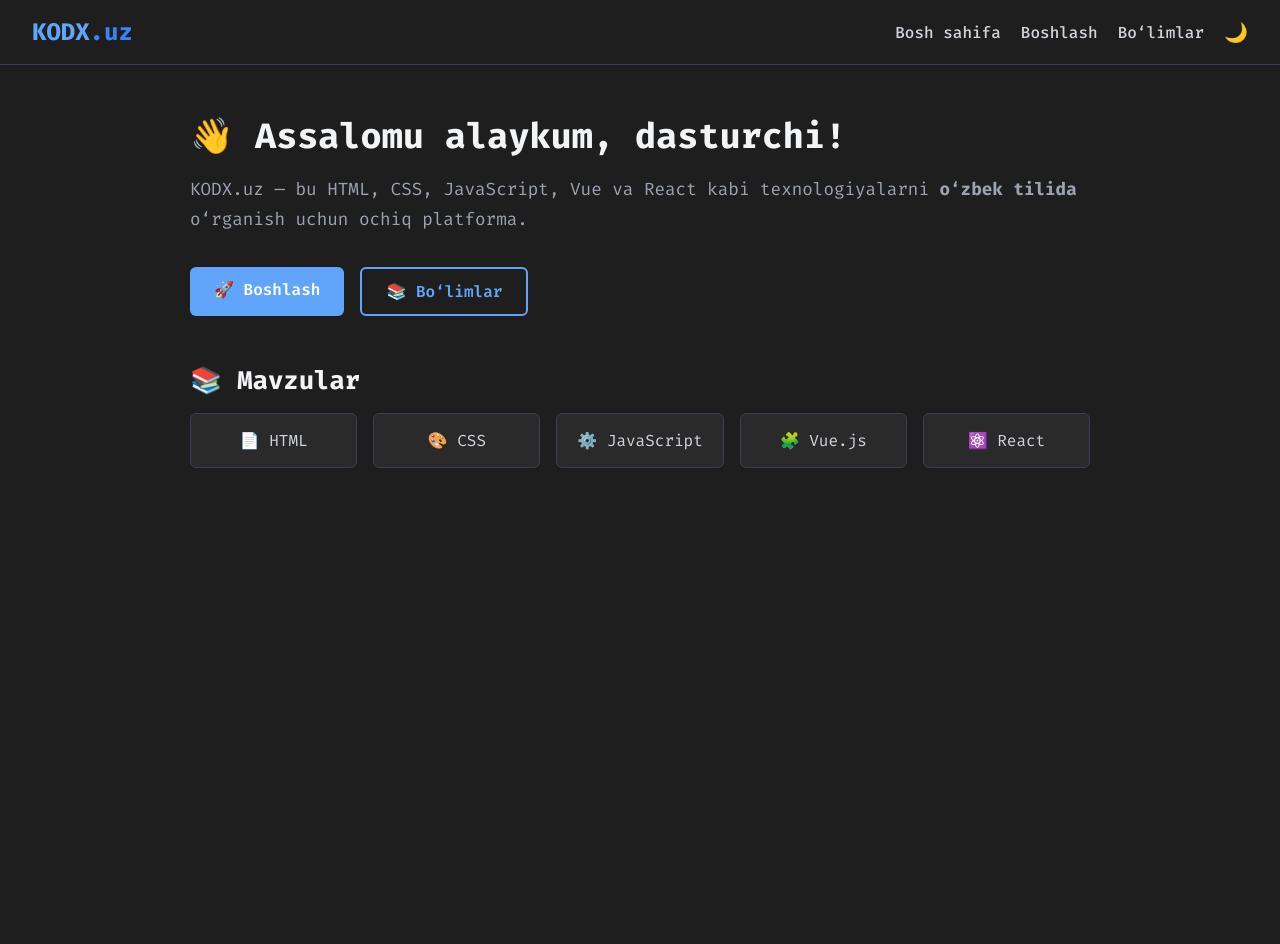
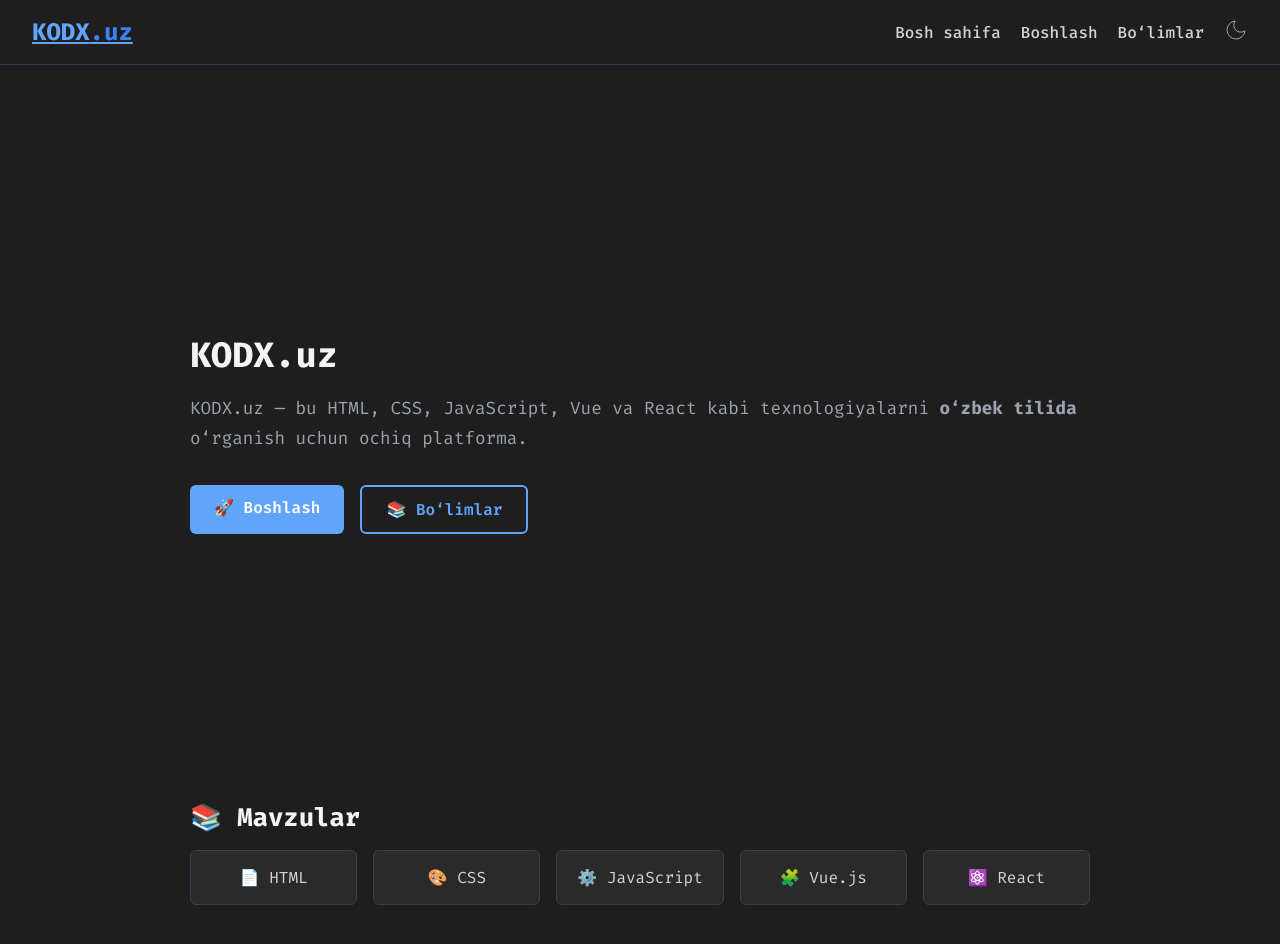
Before and after one commit to azamjonbro/KODX.UZ, a Vue app: page / in a window 1280 px wide. Shown: the top 944 px of the page. Before the commit the page ends 800 px from the top, so only its background shows below. Built offline with nearby package versions, Linux system fonts and the light colour scheme.

Commit message:
added header  page channges

```diff
--- a/src/assets/css/style.css
+++ b/src/assets/css/style.css
@@ -91,6 +91,10 @@ a {
 a:hover {
   color: var(--color-link-hover);
 }
+button{
+  outline: none;
+}
+
 
 pre, code {
   background-color: var(--color-code-bg);
--- a/src/components/Header/HeaderPage.vue
+++ b/src/components/Header/HeaderPage.vue
@@ -1,23 +1,25 @@
 <template>
   <header class="header">
     <div class="logo">
-      <span class="logo-text">KODX<span class="dot">.uz</span></span>
+      <router-link to="/" class="logo-text">KODX<span class="dot">.uz</span></router-link>
     </div>
     <nav class="nav">
       <a href="/" class="nav-link">Bosh sahifa</a>
       <a href="/guide/introduction" class="nav-link">Boshlash</a>
       <a href="/guide/" class="nav-link">Bo‘limlar</a>
       <button @click="toggleTheme" class="theme-toggle">
-        {{ isDark ? '☀️' : '🌙' }}
+        <Icons :name="isDark?'sun':'moon'"/>
       </button>
     </nav>
   </header>
 </template>
 
 <script setup>
+import Icons from '../Template/Icons.vue'
 import { ref, onMounted } from 'vue'
 
-const isDark = ref(false)
+const isDark = ref(true)
+const icons = ref(Icons)
 
 onMounted(() => {
   isDark.value = document.body.getAttribute('data-theme') === 'dark'
@@ -76,5 +78,9 @@ function toggleTheme() {
   font-size: 1.2rem;
   cursor: pointer;
   color: var(--color-subtle);
+  text-shadow: 0 1px 2px rgba(0, 0, 0, 0.2);
+}
+.dark .theme-toggle {
+  text-shadow: 0 1px 2px rgba(255, 255, 255, 0.2);
 }
 </style>
--- /dev/null
+++ b/src/components/Template/Icons.vue
@@ -0,0 +1,22 @@
+<script lang="ts" setup>
+import { defineProps, computed } from 'vue';
+
+const props = defineProps<{
+ name: string
+}>();
+
+// SVG iconlar obyektini shu yerda aniqlang
+const icons: Record<string, string> = {
+ home: `<svg width="24" height="24" fill="none" stroke="currentColor"><path d="M3 12L12 3l9 9"/><path d="M9 21V9h6v12"/></svg>`,
+ search: `<svg width="24" height="24" fill="none" stroke="currentColor"><circle cx="11" cy="11" r="8"/><line x1="21" y1="21" x2="16.65" y2="16.65"/></svg>`,
+ moon: `<svg width="24" height="24" fill="none" stroke="currentColor"><path d="M21 12.79A9 9 0 1 1 11.21 3a7 7 0 0 0 9.79 9.79z"/></svg>`,
+ sun: `<svg width="24" height="24" fill="none" stroke="currentColor"><circle cx="12" cy="12" r="5"/><line x1="12" y1="1" x2="12" y2="3"/><line x1="12" y1="21" x2="12" y2="23"/><line x1="4.22" y1="4.22" x2="5.64" y2="5.64"/><line x1="18.36" y1="18.36" x2="19.78" y2="19.78"/><line x1="1" y1="12" x2="3" y2="12"/><line x1="21" y1="12" x2="23" y2="12"/><line x1="4.22" y1="19.78" x2="5.64" y2="18.36"/><line x1="18.36" y1="5.64" x2="19.78" y2="4.22"/></svg>`,
+};
+
+const iconSvg = computed(() => icons[props.name] || '');
+</script>
+
+<template>
+ <span v-if="iconSvg" v-html="iconSvg"></span>
+ <span v-else><!-- Icon topilmadi --></span>
+</template>
--- a/src/views/Home.vue
+++ b/src/views/Home.vue
@@ -1,7 +1,7 @@
 <template>
   <section class="dashboard">
     <div class="intro">
-      <h1>👋 Assalomu alaykum, dasturchi!</h1>
+      <h1 class="home-title">KODX.uz</h1>
       <p>
         KODX.uz — bu HTML, CSS, JavaScript, Vue va React kabi texnologiyalarni
         <strong>o‘zbek tilida</strong> o‘rganish uchun ochiq platforma.
@@ -35,6 +35,16 @@
   max-width: 900px;
   margin: auto;
 }
+
+.intro{
+  width: 100%;
+  height: 80vh;
+  display: flex;
+  flex-direction: column;
+  justify-content: center;
+}
+
+
 
 .intro h1 {
   font-size: 2.2rem;
```
